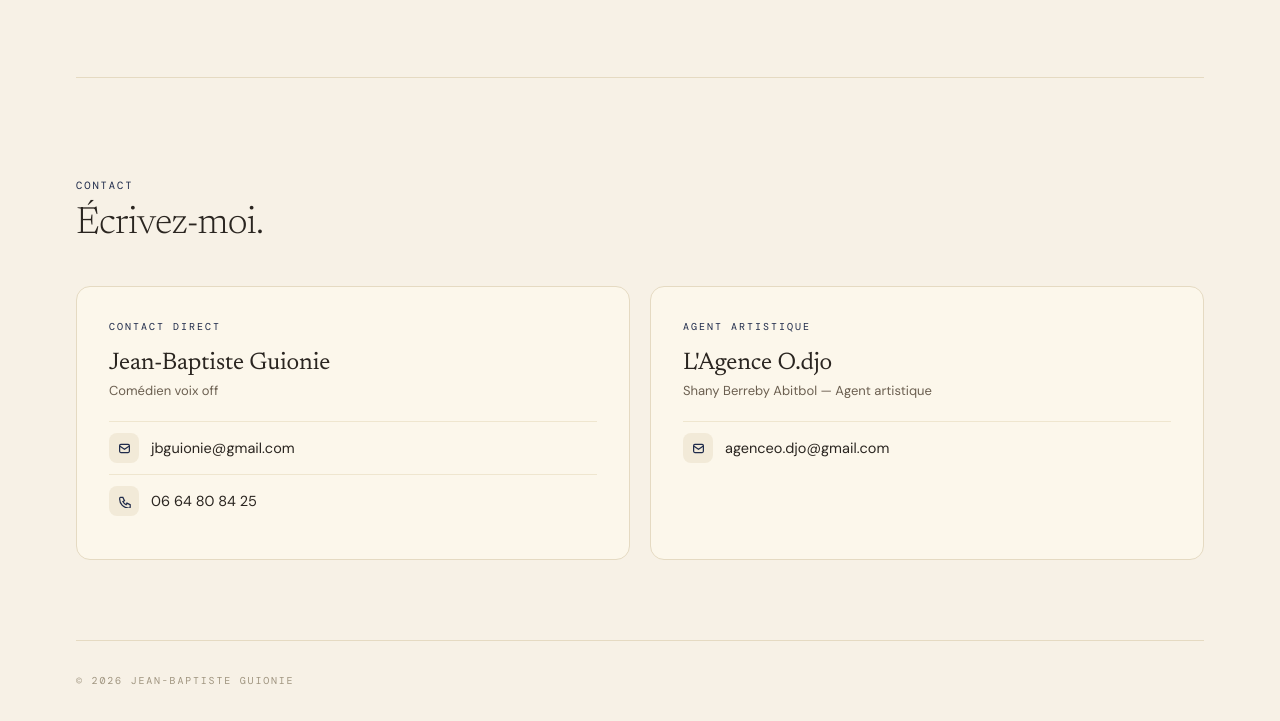
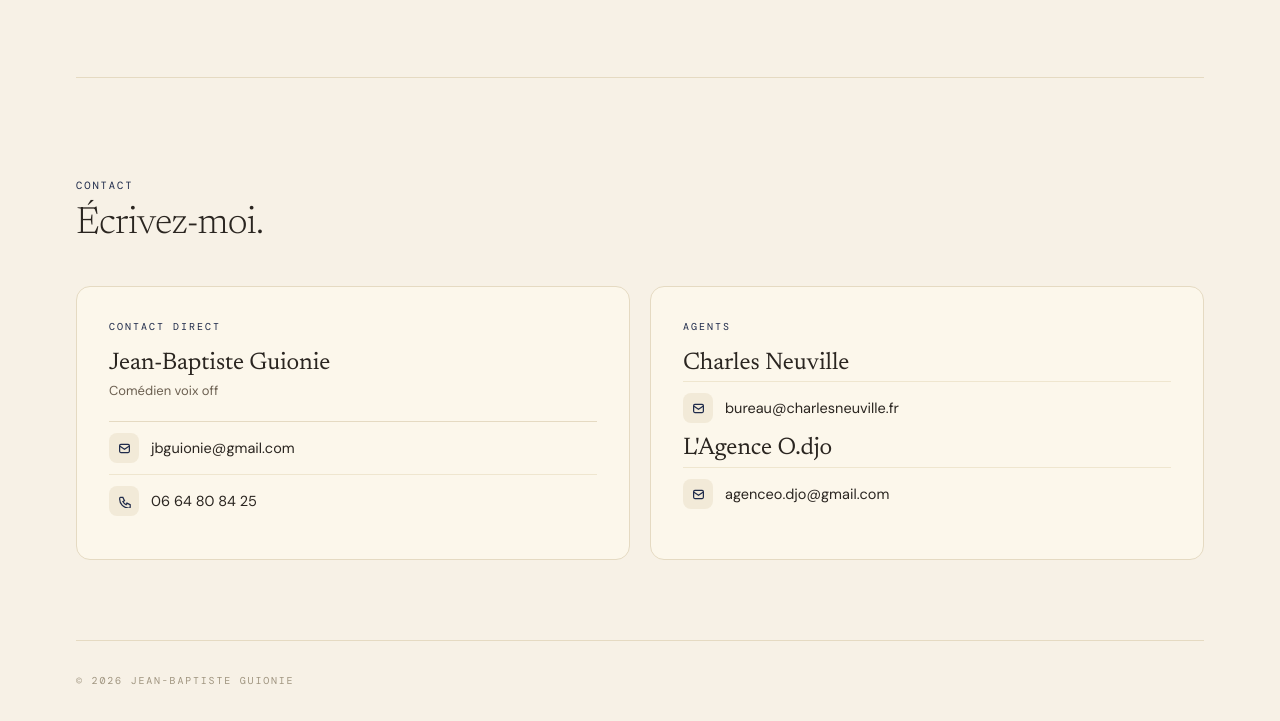
Before and after one commit to jbguionie-ux/jbguionie-portfolio, a website: page index.html in a window 1280 px wide. Shown: the part 1405-2126 px from the top of the page. Drawn offline with nearby package versions, Linux system fonts and the light colour scheme.

Commit message:
Contact : encart unique "Agents" avec les deux agences

```diff
--- a/index.html
+++ b/index.html
@@ -83,10 +83,11 @@
 
     <div class="contact-grid">
 
-      <div class="contact-card">
+      <div class="contact-card contact-card--wide">
         <div class="contact-card-label">Contact direct</div>
         <div class="contact-name">Jean-Baptiste Guionie</div>
         <div class="contact-role">Comédien voix off</div>
+        <div class="contact-lines">
           <div class="contact-line">
             <div class="contact-line-icon">
               <svg viewBox="0 0 16 16" fill="none" stroke="currentColor" stroke-width="1.5"><rect x="2" y="3" width="12" height="10" rx="1.5"/><path d="M2 5l6 4 6-4"/></svg>
@@ -100,16 +101,34 @@
             <a href="tel:+33664808425">06 64 80 84 25</a>
           </div>
         </div>
+      </div>
 
-      <div class="contact-card">
-        <div class="contact-card-label">Agent artistique</div>
+      <!-- Un seul encart « Agents » : les deux agences y figurent à égalité,
+           classées par ordre alphabétique (Neuville, O.djo). -->
+      <div class="contact-card contact-card--wide">
+        <div class="contact-card-label">Agents</div>
+        <div class="contact-agents">
+
+          <div class="contact-agent">
+            <div class="contact-name">Charles Neuville</div>
+            <div class="contact-line">
+              <div class="contact-line-icon">
+                <svg viewBox="0 0 16 16" fill="none" stroke="currentColor" stroke-width="1.5"><rect x="2" y="3" width="12" height="10" rx="1.5"/><path d="M2 5l6 4 6-4"/></svg>
+              </div>
+              <a href="mailto:bureau@charlesneuville.fr">bureau@charlesneuville.fr</a>
+            </div>
+          </div>
+
+          <div class="contact-agent">
             <div class="contact-name">L'Agence O.djo</div>
-        <div class="contact-role">Shany Berreby Abitbol — Agent artistique</div>
             <div class="contact-line">
               <div class="contact-line-icon">
                 <svg viewBox="0 0 16 16" fill="none" stroke="currentColor" stroke-width="1.5"><rect x="2" y="3" width="12" height="10" rx="1.5"/><path d="M2 5l6 4 6-4"/></svg>
               </div>
               <a href="mailto:agenceo.djo@gmail.com">agenceo.djo@gmail.com</a>
+            </div>
+          </div>
+
         </div>
       </div>
 
```
Lines whose indentation alone changed are shown as unchanged.
